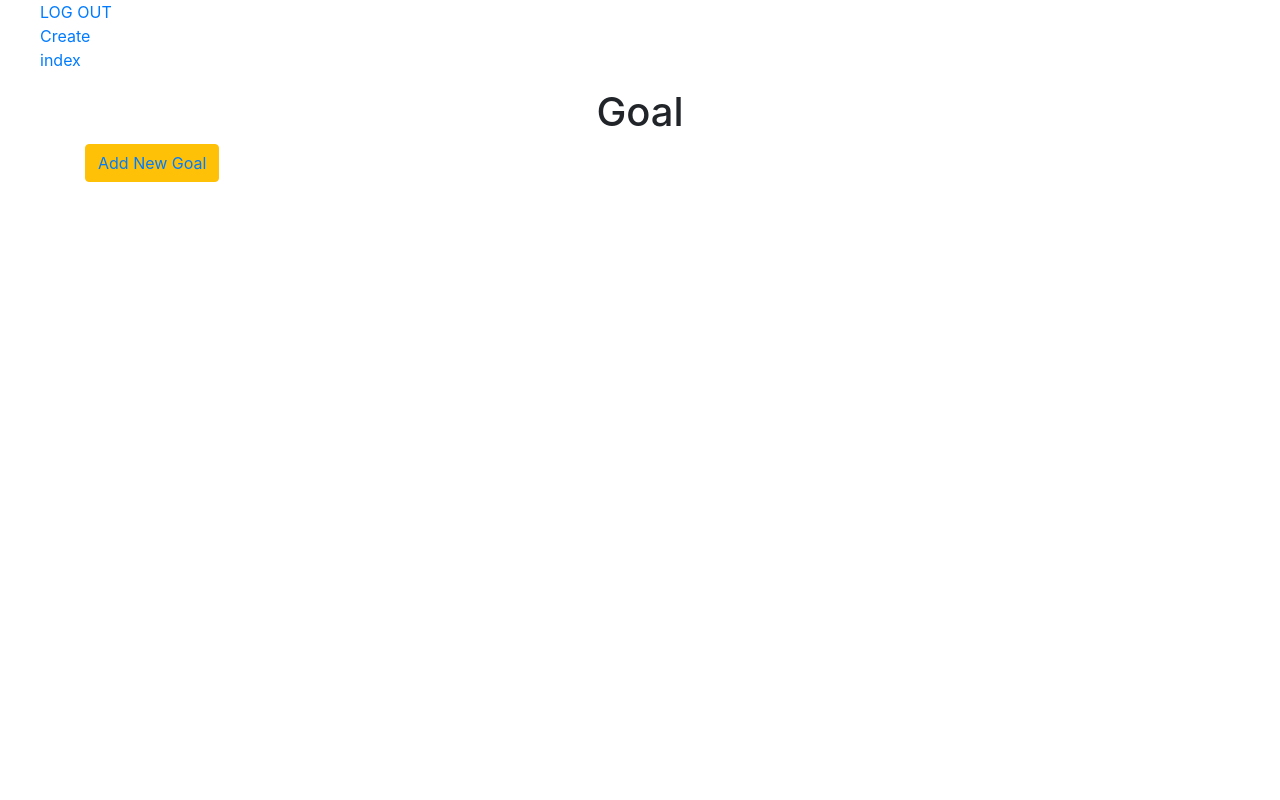
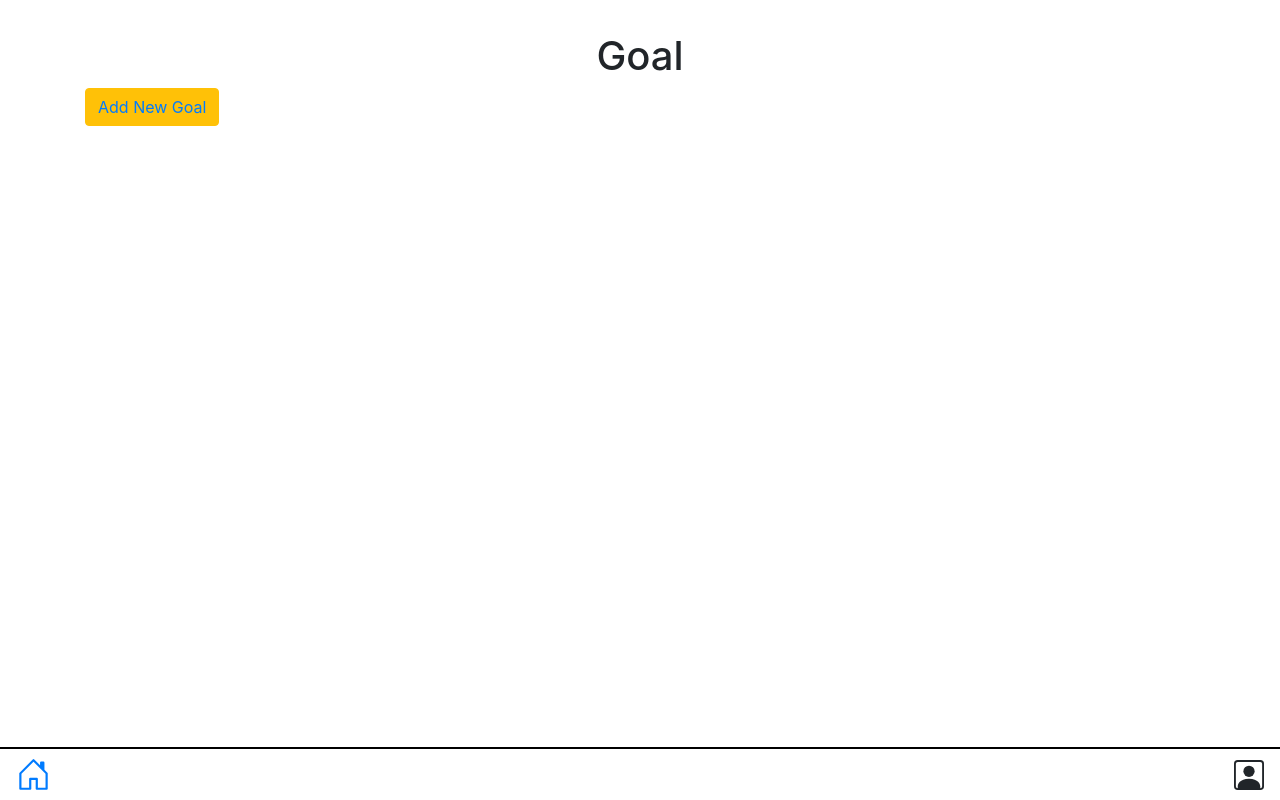
Before and after one commit to nlimtung/financialhackathon, a Django app: page /habits/index/ in a window 1280 px wide. Run offline with Django 4.2, Linux system fonts and the light colour scheme; the visitor is signed in with stand-in values (Sample User, id 1); data that the repository does not hold is empty.

Commit message:
fix navbar

```diff
--- a/main_app/static/css/base.css
+++ b/main_app/static/css/base.css
@@ -129,3 +129,12 @@ li {
     height:200px;
     width:95%
 }
+
+
+nav{
+    border-top: 2px solid black;
+}
+
+main{
+    margin-bottom: 80px;
+}
--- a/main_app/templates/base.html
+++ b/main_app/templates/base.html
@@ -11,13 +11,21 @@
     <link rel="stylesheet" type="text/css" href="{% static 'css/base.css' %}">
     <link href="https://fonts.googleapis.com/icon?family=Material+Icons" rel="stylesheet">
     <link rel="stylesheet" href="https://cdn.jsdelivr.net/npm/bootstrap@4.6.1/dist/css/bootstrap.min.css" integrity="sha384-zCbKRCUGaJDkqS1kPbPd7TveP5iyJE0EjAuZQTgFLD2ylzuqKfdKlfG/eSrtxUkn" crossorigin="anonymous">
+    <svg xmlns="http://www.w3.org/2000/svg" width="32" height="32" fill="currentColor" class="bi bi-chevron-right" viewBox="0 0 16 16"></svg><path fill-rule="evenodd" d="M4.646 1.646a.5.5 0 0 1 .708 0l6 6a.5.5 0 0 1 0 .708l-6 6a.5.5 0 0 1-.708-.708L10.293 8 4.646 2.354a.5.5 0 0 1 0-.708z"/></svg>
     <script src="https://cdn.jsdelivr.net/npm/jquery@3.5.1/dist/jquery.slim.min.js" integrity="sha384-DfXdz2htPH0lsSSs5nCTpuj/zy4C+OGpamoFVy38MVBnE+IbbVYUew+OrCXaRkfj" crossorigin="anonymous"></script>
     <script src="https://cdn.jsdelivr.net/npm/bootstrap@4.6.1/dist/js/bootstrap.bundle.min.js" integrity="sha384-fQybjgWLrvvRgtW6bFlB7jaZrFsaBXjsOMm/tB9LTS58ONXgqbR9W8oWht/amnpF" crossorigin="anonymous"></script>
 
 </head>
 
 <body>
-    <ul id="nav-mobile" class="right">
+
+    <main class="container">
+        {% block content %} {% endblock %}
+    </main>
+
+    <footer>
+        <nav class="navbar fixed-bottom navbar-light bg-white">
+    <!-- <ul id="nav-mobile" class="right">
         {% if user.is_authenticated %}
         <li><a href="{% url 'logout' %}">LOG OUT</a></li>
         <li><a href="{% url 'habit_create' %}">Create</a></li>
@@ -28,10 +36,17 @@
 
 
         {% endif %}
-    </ul>
-    <main class="container">
-        {% block content %} {% endblock %}
-    </main>
+    </ul> -->
+
+            <a href="{% url 'index' %}"><svg xmlns="http://www.w3.org/2000/svg" width="35" height="35" fill="currentColor" class="bi bi-house-door" viewBox="0 0 16 16">
+                <path d="M8.354 1.146a.5.5 0 0 0-.708 0l-6 6A.5.5 0 0 0 1.5 7.5v7a.5.5 0 0 0 .5.5h4.5a.5.5 0 0 0 .5-.5v-4h2v4a.5.5 0 0 0 .5.5H14a.5.5 0 0 0 .5-.5v-7a.5.5 0 0 0-.146-.354L13 5.793V2.5a.5.5 0 0 0-.5-.5h-1a.5.5 0 0 0-.5.5v1.293L8.354 1.146zM2.5 14V7.707l5.5-5.5 5.5 5.5V14H10v-4a.5.5 0 0 0-.5-.5h-3a.5.5 0 0 0-.5.5v4H2.5z"/>
+              </svg></a>
+
+
+              <svg xmlns="http://www.w3.org/2000/svg" width="30" height="30" fill="currentColor" class="bi bi-person-square" viewBox="0 0 16 16">
+                <path d="M11 6a3 3 0 1 1-6 0 3 3 0 0 1 6 0z"/>
+                <path d="M2 0a2 2 0 0 0-2 2v12a2 2 0 0 0 2 2h12a2 2 0 0 0 2-2V2a2 2 0 0 0-2-2H2zm12 1a1 1 0 0 1 1 1v12a1 1 0 0 1-1 1v-1c0-1-1-4-6-4s-6 3-6 4v1a1 1 0 0 1-1-1V2a1 1 0 0 1 1-1h12z"/>
+              </svg>
+    </footer>
 </body>
-
 </html>
--- a/main_app/templates/habits/detail.html
+++ b/main_app/templates/habits/detail.html
@@ -1,7 +1,7 @@
 {% extends 'base.html' %}
 {% block content %}
 
-    <div >
+    <div class = 'detail'>
 
 
         <h1>{{ habit.item }}</h1>
```
